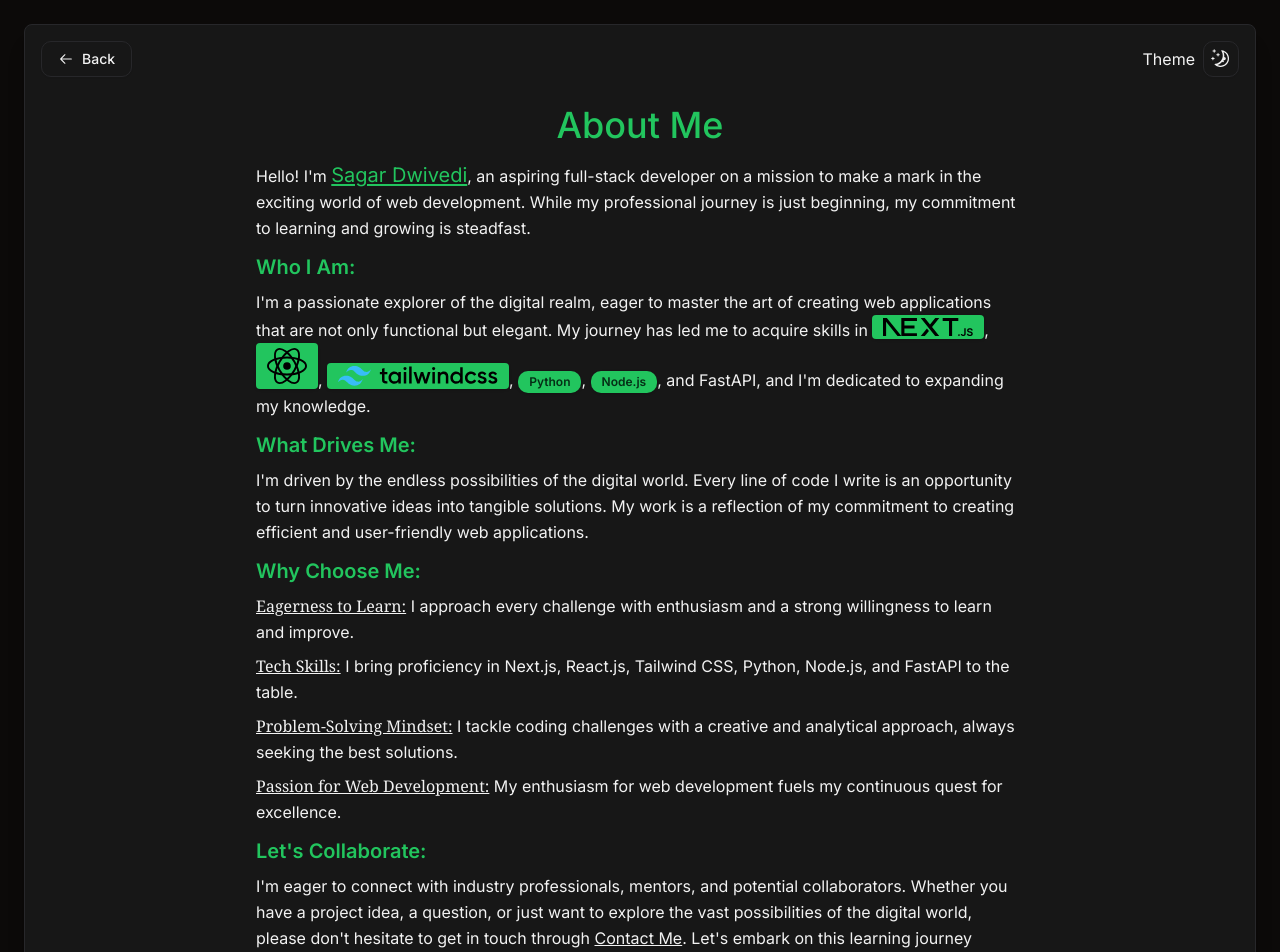
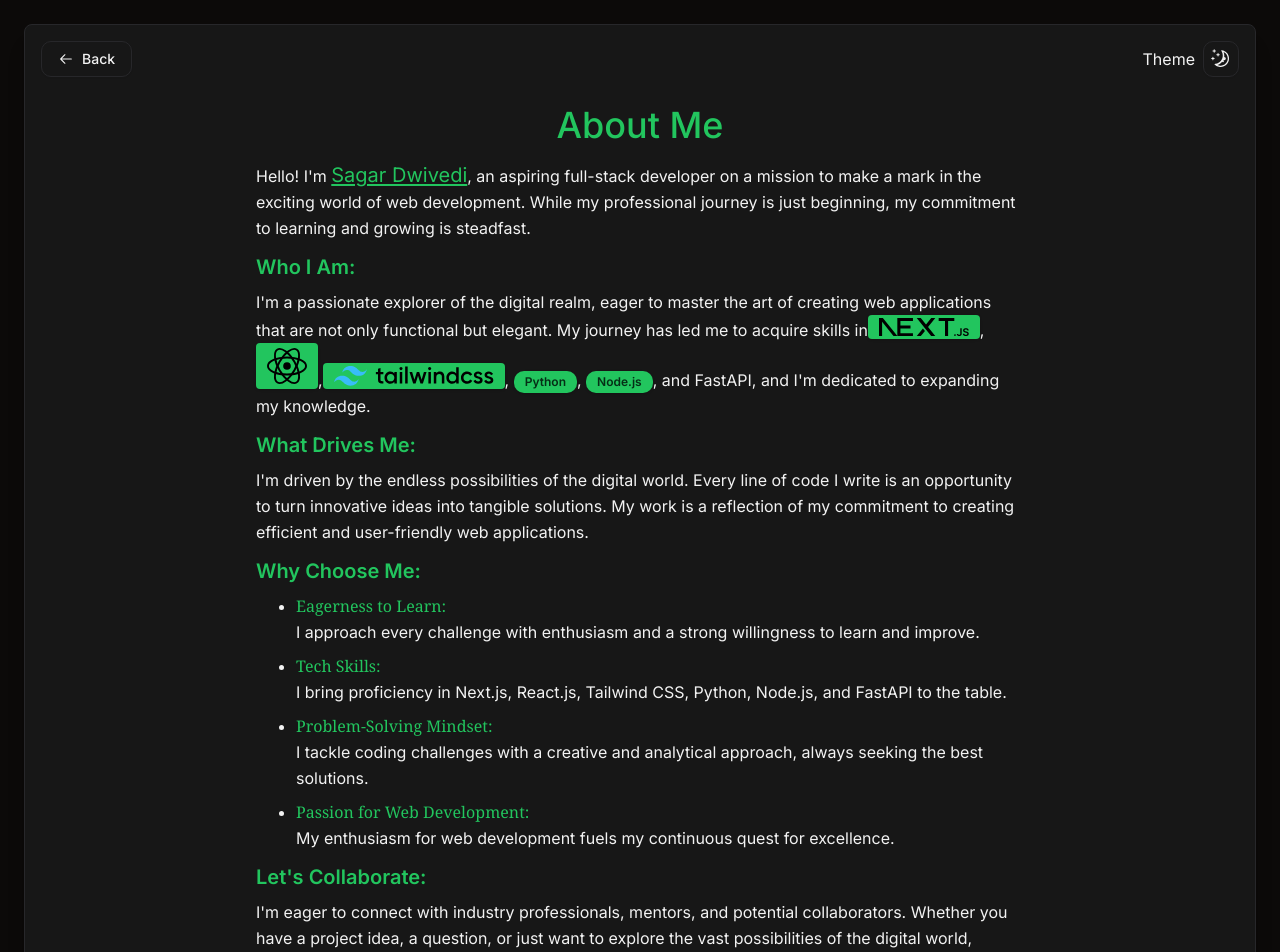
Before and after one commit to sagardwivedi/portfolio, a Next.js app: page /me in a window 1280 px wide. Shown: the top 952 px of the page. Built offline with nearby package versions, Linux system fonts and the light colour scheme.

Commit message:
Fix some css in me page

```diff
--- a/app/me/page.tsx
+++ b/app/me/page.tsx
@@ -31,18 +31,18 @@ const page = () => {
                 Who I Am:
               </p>
               <div>
-                I&apos;m a passionate explorer of the digital realm, eager to master
-                the art of creating web applications that are not only
+                I&apos;m a passionate explorer of the digital realm, eager to
+                master the art of creating web applications that are not only
                 functional but elegant. My journey has led me to acquire skills
-                in{" "}
+                in
                 <Badge className="rounded text-secondary-foreground">
                   <Next />
                 </Badge>
-                ,{" "}
+                ,
                 <Badge className="rounded text-secondary-foreground">
                   <ReactLogo />
                 </Badge>
-                ,{" "}
+                ,
                 <Badge className="rounded text-secondary-foreground">
                   <TailwindCSSLogo />
                 </Badge>
@@ -55,43 +55,43 @@ const page = () => {
                 What Drives Me:
               </p>
               <p>
-                I&apos;m driven by the endless possibilities of the digital world.
-                Every line of code I write is an opportunity to turn innovative
-                ideas into tangible solutions. My work is a reflection of my
-                commitment to creating efficient and user-friendly web
-                applications.
+                I&apos;m driven by the endless possibilities of the digital
+                world. Every line of code I write is an opportunity to turn
+                innovative ideas into tangible solutions. My work is a
+                reflection of my commitment to creating efficient and
+                user-friendly web applications.
               </p>
             </article>
             <article className="mb-3 leading-relaxed">
               <p className="font-semibold mb-2 text-xl dark:text-primary text-secondary-foreground">
                 Why Choose Me:
               </p>
-              <ul className="space-y-2">
-                <li>
-                  <span className="underline font-medium font-serif">
+              <ul className="space-y-2 list-disc">
+                <li className="ml-10">
+                  <span className="dark:text-primary block font-medium font-serif">
                     Eagerness to Learn:
-                  </span>{" "}
+                  </span>
                   I approach every challenge with enthusiasm and a strong
                   willingness to learn and improve.
                 </li>
-                <li>
-                  <span className="underline font-medium font-serif">
+                <li className="ml-10">
+                  <span className="dark:text-primary font-medium block font-serif">
                     Tech Skills:
-                  </span>{" "}
+                  </span>
                   I bring proficiency in Next.js, React.js, Tailwind CSS,
                   Python, Node.js, and FastAPI to the table.
                 </li>
-                <li>
-                  <span className="underline font-medium font-serif">
+                <li className="ml-10">
+                  <span className="dark:text-primary font-medium block font-serif">
                     Problem-Solving Mindset:
-                  </span>{" "}
+                  </span>
                   I tackle coding challenges with a creative and analytical
                   approach, always seeking the best solutions.
                 </li>
-                <li>
-                  <span className="underline font-medium font-serif">
+                <li className="ml-10">
+                  <span className="dark:text-primary font-medium block font-serif">
                     Passion for Web Development:
-                  </span>{" "}
+                  </span>
                   My enthusiasm for web development fuels my continuous quest
                   for excellence.
                 </li>
@@ -102,10 +102,11 @@ const page = () => {
                 Let&apos;s Collaborate:
               </p>
               <p>
-                I&apos;m eager to connect with industry professionals, mentors, and
-                potential collaborators. Whether you have a project idea, a
+                I&apos;m eager to connect with industry professionals, mentors,
+                and potential collaborators. Whether you have a project idea, a
                 question, or just want to explore the vast possibilities of the
-                digital world, please don&apos;t hesitate to get in touch through{" "}
+                digital world, please don&apos;t hesitate to get in touch
+                through
                 <Link className="underline " href={"/contact"}>
                   Contact Me
                 </Link>
```
Also changed, not shown: package.json (+10 -10 lines), 1 other file (tests, documents, lock files or other folders).
